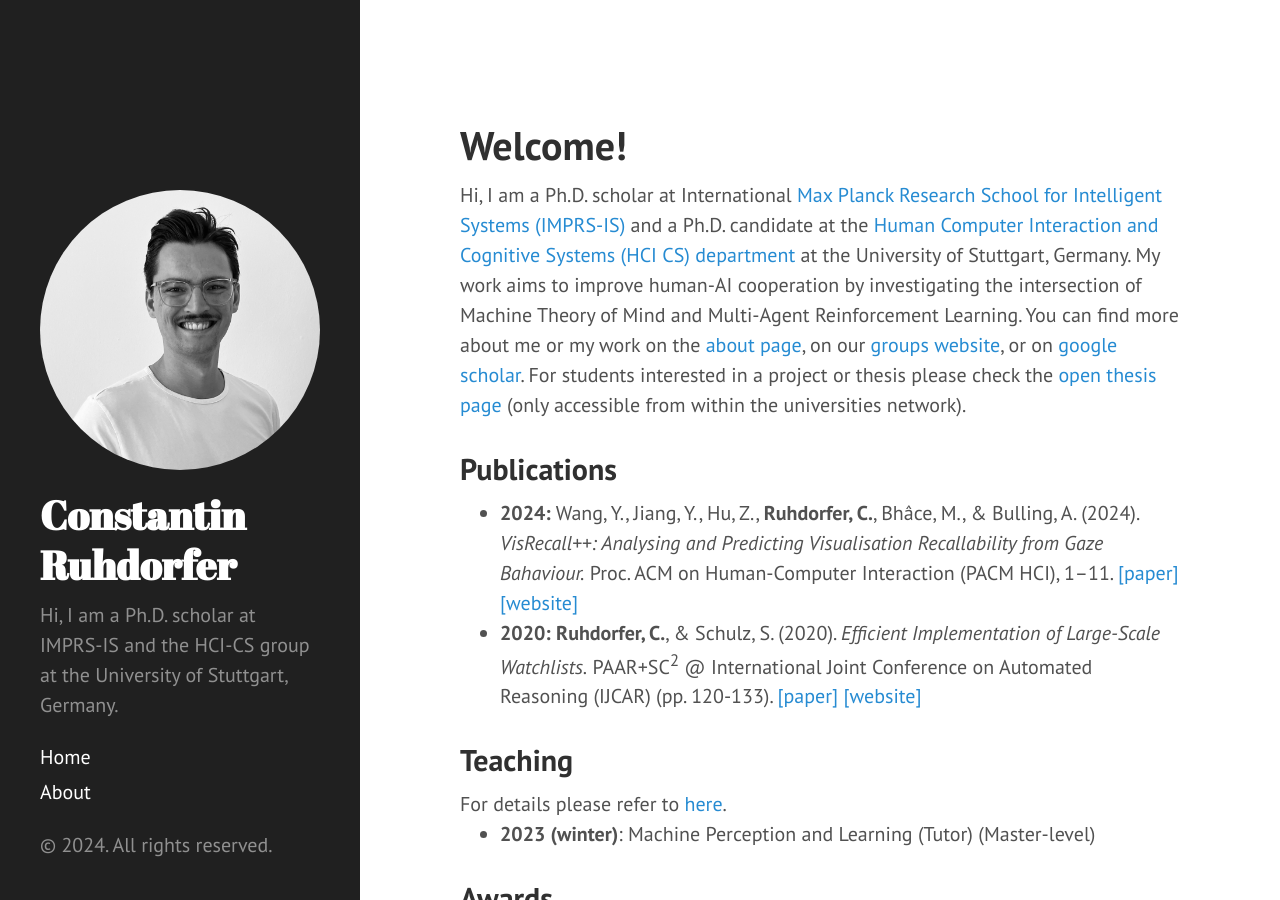
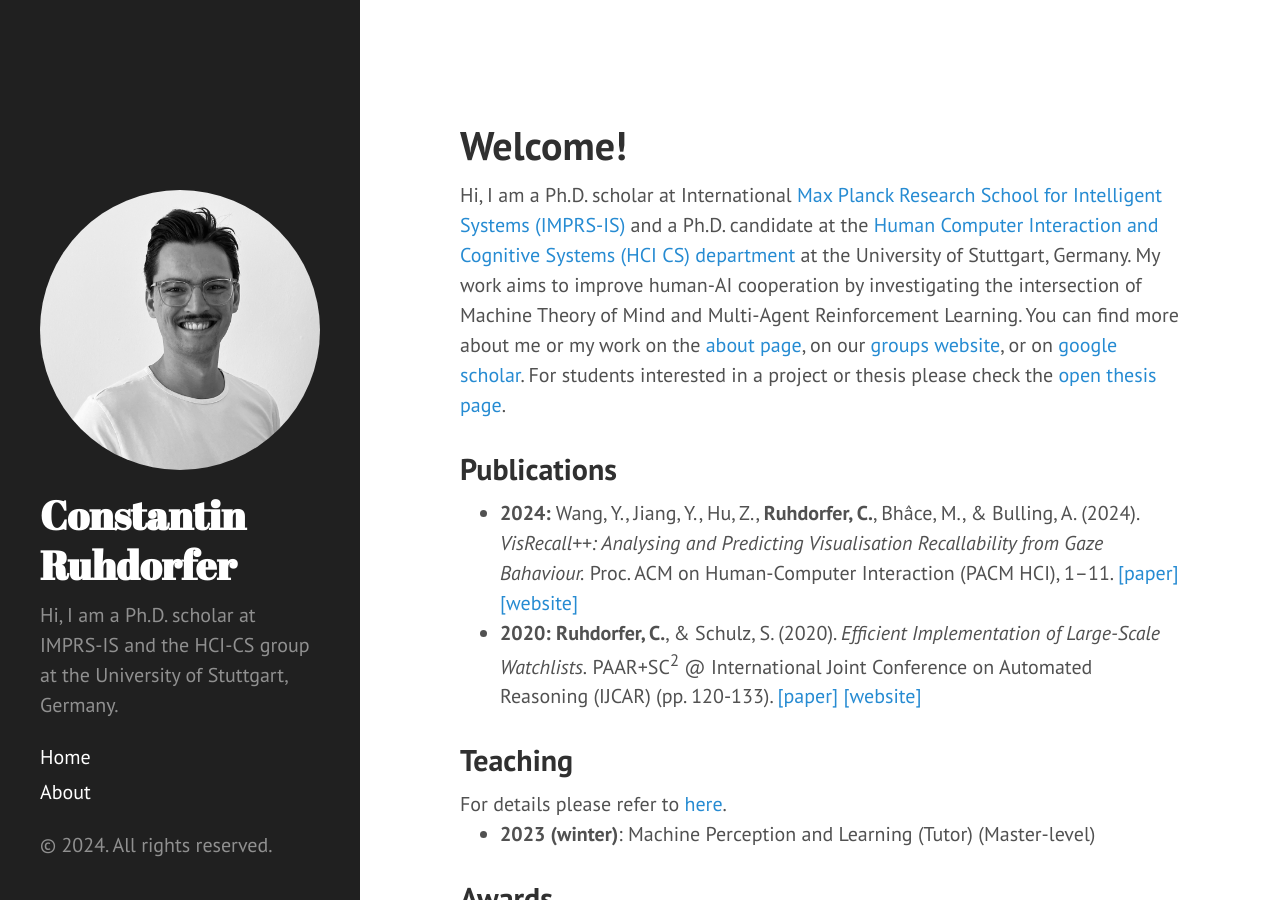
Before and after one commit to ConstantinRuhdorfer/constantinruhdorfer.github.io, a Jekyll site: the page built from index.html, in a window 1280 px wide and 900 px high. Built offline with Jekyll 4.4.1, drawn with Linux system fonts in a browser that asks for light colours; the list of posts is cut into pages by our own code.

Commit message:
Update index.html

```diff
--- a/index.html
+++ b/index.html
@@ -9,7 +9,7 @@ Hi, I am a Ph.D. scholar at International <a href="https://imprs.is.mpg.de">Max
 My work aims to improve human-AI cooperation by investigating the intersection of Machine Theory of Mind and Multi-Agent Reinforcement Learning.
 
 You can find more about me or my work on the <a href="{{ site.baseurl }}about">about page</a>, on our <a href="https://www.perceptualui.org/people/ruhdorfer/">groups website</a>, or on <a href="https://scholar.google.de/citations?user=Bb4aplwAAAAJ&hl=de">google scholar</a>.
-For students interested in a project or thesis please check the <a href="https://www.perceptualui.org/teaching/open-projects/">open thesis page</a> (only accessible from within the universities network).
+For students interested in a project or thesis please check the <a href="https://www.perceptualui.org/teaching/open-projects/">open thesis page</a>.
 
 <h2 class="post-title">Publications</h2>
 
```
